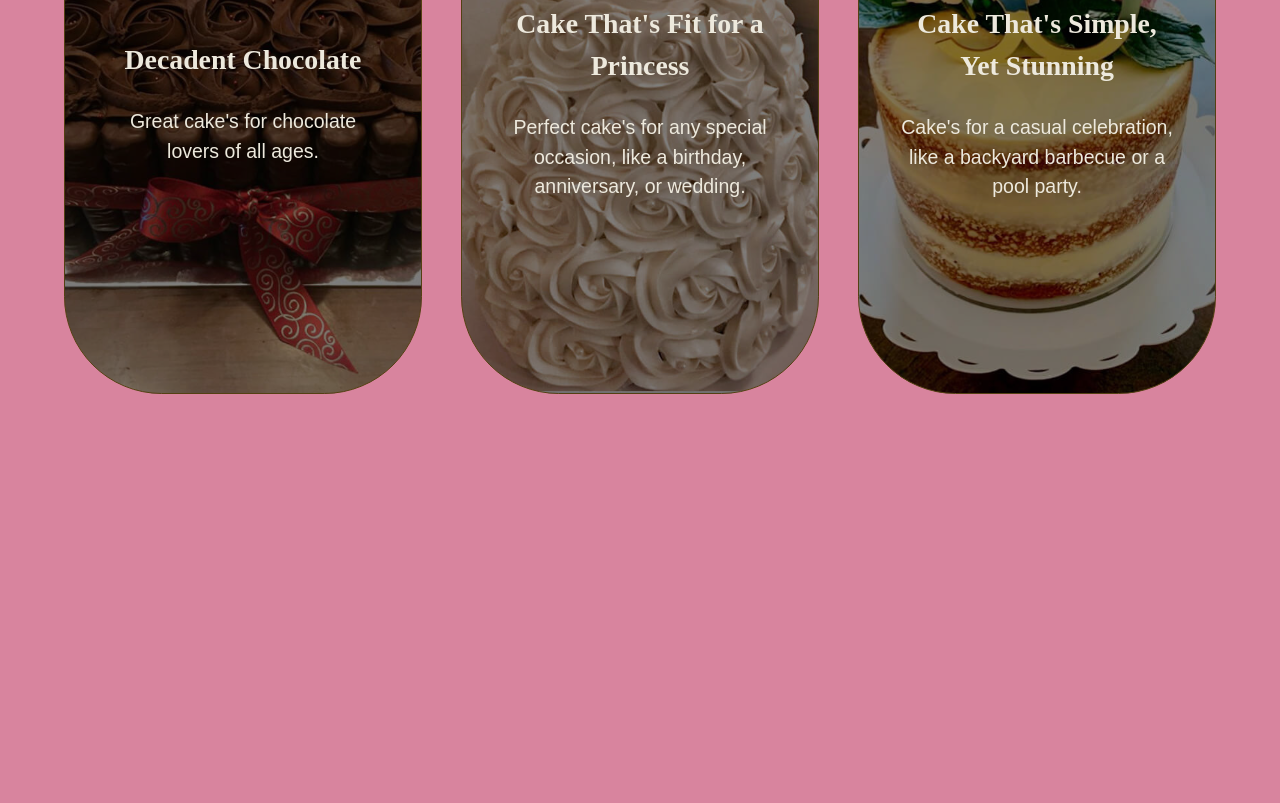
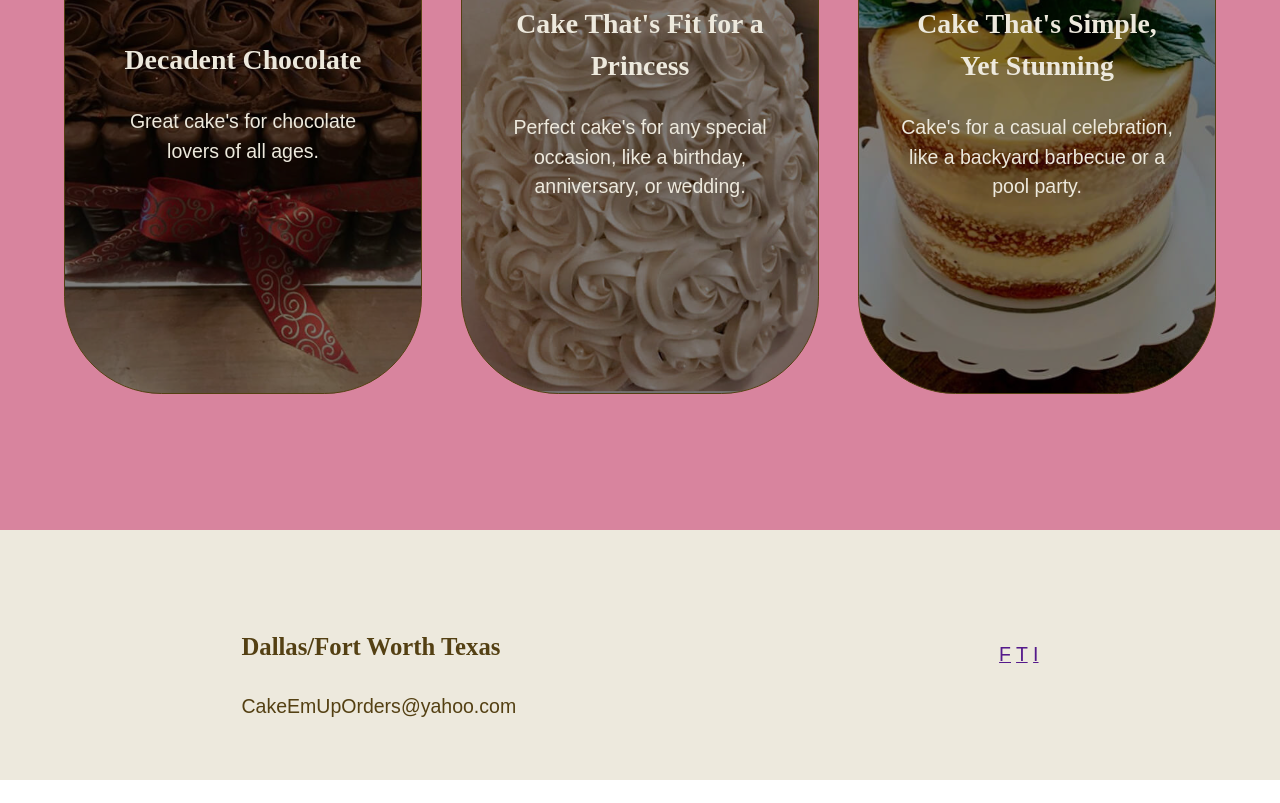
Before and after one commit to peanutbutterjlly/cakeShop, a plain HTML site: page index.html in a window 1280 px wide. Shown: the part 2588-3391 px from the top of the page. After the commit the page ends 3368 px from the top, so only its background shows below. Drawn offline with Linux system fonts and the light colour scheme.

Commit message:
styling footer

```diff
--- a/index.html
+++ b/index.html
@@ -67,9 +67,18 @@
                 </article>
             </div>
         </section>
-        <section class="display"></section>
     </main>
-    <footer></footer>
+    <footer>
+        <div class="here">
+            <h4>Dallas/Fort Worth Texas</h4>
+            <p>CakeEmUpOrders@yahoo.com</p>
+        </div>
+        <div class="social">
+            <a href="">F</a>
+            <a href="">T</a>
+            <a href="">I</a>
+        </div>
+    </footer>
 </body>
 
 </html>
--- a/static/css/style.css
+++ b/static/css/style.css
@@ -12,7 +12,7 @@ main {
   background-color: var(--primary-color);
 }
 
-section {
+:where(section) {
   padding-block: var(--big-block);
 }
 
@@ -109,7 +109,14 @@ section {
   background-image: url(/static/img/cake-2.JPG);
 }
 
-.display {
+footer {
+  background-color: var(--tertiary-color);
+  color: var(--secondary-color);
+  display: flex;
+  flex-wrap: wrap;
+  align-items: center;
+  justify-content: space-around;
+  padding-block: calc(var(--small-block));
 }
 
 @media (max-width: 1195px) {
```
